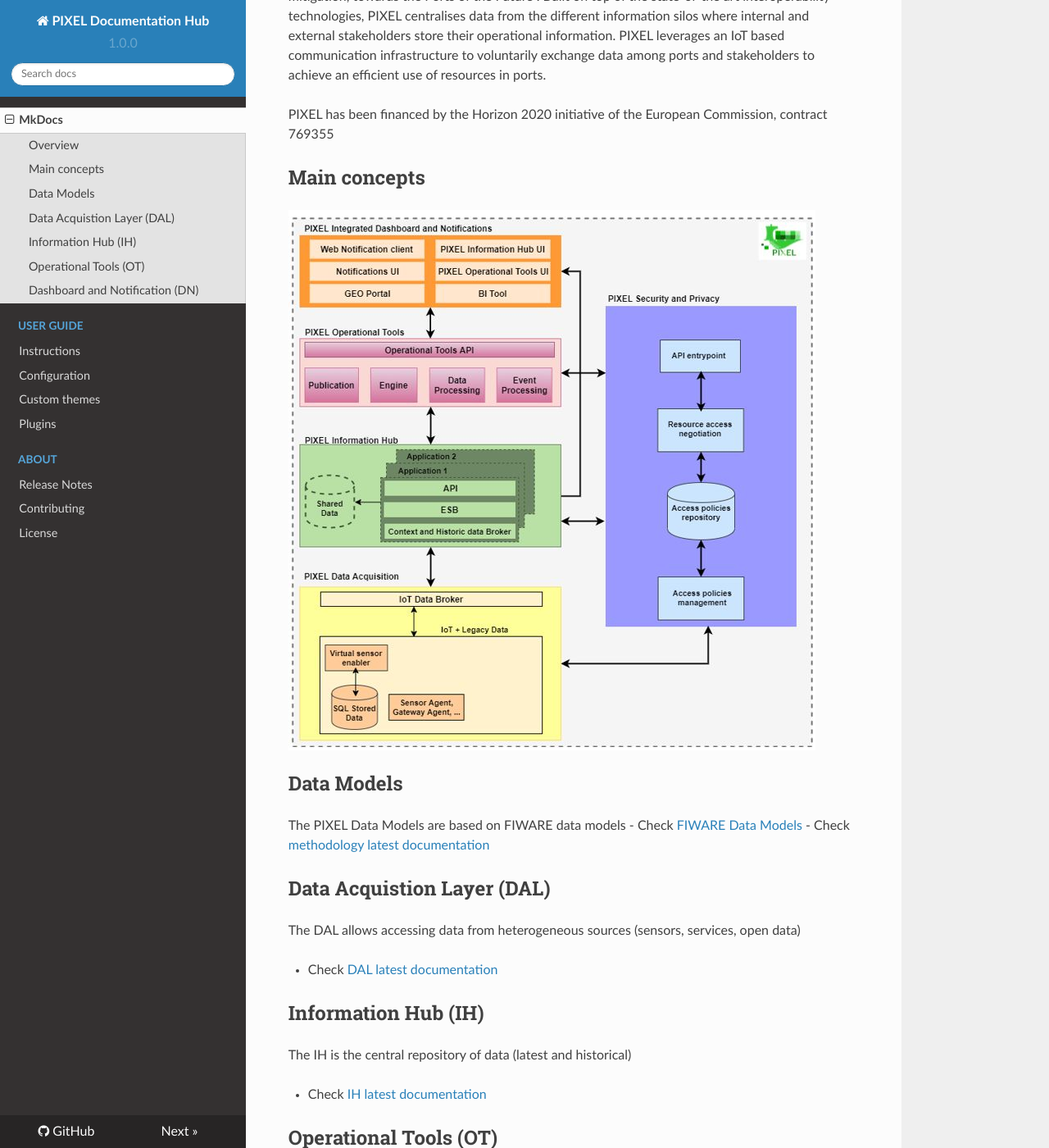
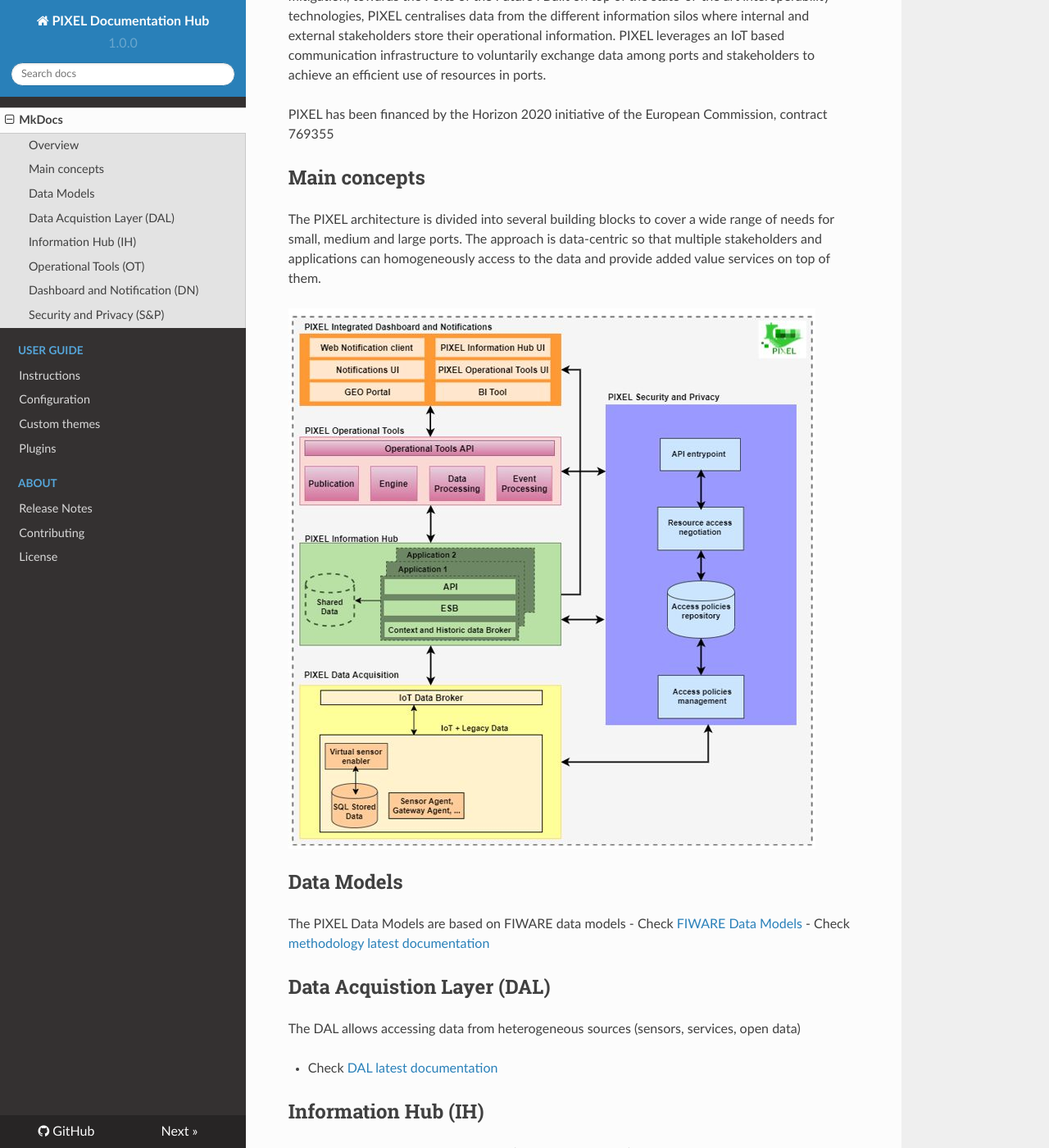
Before and after one commit to pixel-ports/docs-hub, an MkDocs documentation site: the page built from docs/index.md, in a window 1280 px wide and 1400 px high, scrolled down 425 px. Shown: the whole window at 82% size. Built offline with MkDocs 1.6.1, drawn with Linux system fonts in a browser that asks for light colours; nearby versions of some CDN libraries; old or Windows-style settings are respelled for this version of MkDocs; some of the changed text lies outside the part shown.

Commit message:
Update index.md

```diff
--- a/docs/index.md
+++ b/docs/index.md
@@ -16,11 +16,13 @@ PIXEL has been financed by the Horizon 2020 initiative of the European Commissio
 
 ## Main concepts
 
+The PIXEL architecture is divided into several building blocks to cover a wide range of needs for small, medium and large ports. The approach is data-centric so that multiple stakeholders and applications can homogeneously access to the data and provide added value services on top of them.
+
 ![PIXEL High-Level Modules](img/PIXEL_global_architecture.jpg)
 
 ## Data Models
 
-The PIXEL Data Models are based on FIWARE data models <short description from the doc>
+The PIXEL Data Models are based on FIWARE data models
    - Check [FIWARE Data Models](https://fiware-datamodels.readthedocs.io/en/latest/)
    - Check [methodology latest documentation](https://inter-iot.readthedocs.io/projects/intermeth/en/latest/)
 
@@ -48,3 +50,10 @@ The OT are able to run the models and predictive algorithms deployed in the PIXE
 The DN is the user interface for port operators/stakeholders to build their own dashborad and notifications
 
   - Check [DN latest documentation](https://inter-iot.readthedocs.io/projects/gateway/en/latest/)
+
+
+## Security and Privacy (S&P)
+
+The S&P is a cross-layer module intended to provide security to the whole platform
+
+  - Check [S&P latest documentation](https://inter-iot.readthedocs.io/projects/gateway/en/latest/)
```
